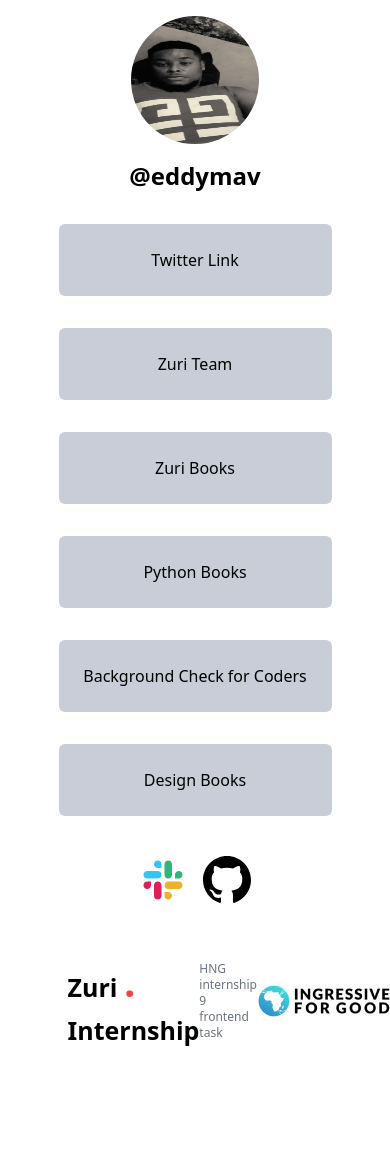
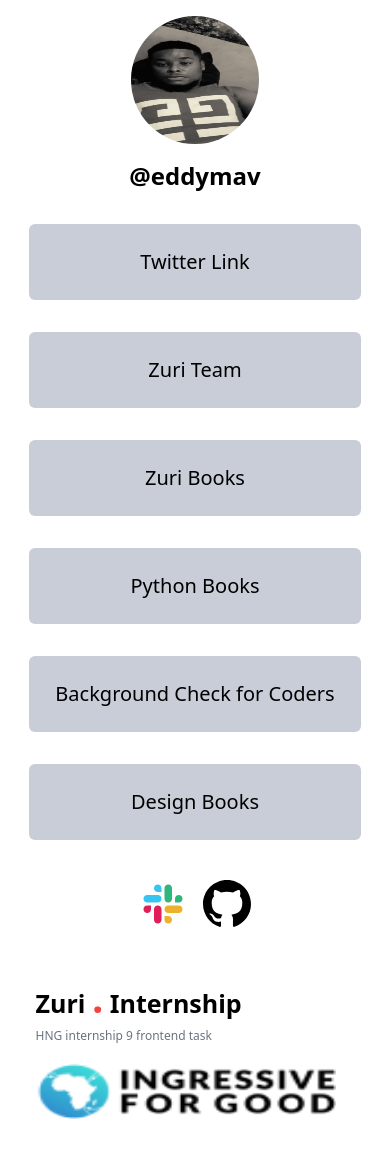
Before and after one commit to Maverickk6/HNG-frontend-task, a React (Vite) app: page / in a window 390 px wide. Before the commit the page ends 1106 px from the top, so only its background shows below. Built offline with nearby package versions, Linux system fonts and the light colour scheme.

Commit message:
mobile view

```diff
--- a/src/App.jsx
+++ b/src/App.jsx
@@ -17,40 +17,40 @@
           </h2>
           {/* <p id="slack">Maverick</p> */}
         </div>
-        <div className="mt-4 w-[70vW] flex flex-col items-center">
-          <a className="my-4 bg-[#c8cdd7] w-full text-center p-6 rounded-md">
+        <div className="mt-4 w-[85vW] sm:w-[70vW] flex flex-col items-center">
+          <a className="my-4 bg-[#c8cdd7] w-full text-center p-6 rounded-md text-xl">
             Twitter Link
           </a>
           <a
-            className="my-4 bg-[#c8cdd7] w-full text-center p-6 rounded-md"
+            className="text-xl my-4 bg-[#c8cdd7] w-full text-center p-6 rounded-md"
             href="https://training.zuri.team/"
             id="btn__zuri"
           >
             Zuri Team
           </a>
           <a
-            className="my-4 bg-[#c8cdd7] w-full text-center p-6 rounded-md"
+            className="text-xl my-4 bg-[#c8cdd7] w-full text-center p-6 rounded-md"
             href="https://books.zuri.team/"
             id="books"
           >
             Zuri Books
           </a>
           <a
-            className="my-4 bg-[#c8cdd7] w-full text-center p-6 rounded-md"
+            className="text-xl my-4 bg-[#c8cdd7] w-full text-center p-6 rounded-md"
             href="https://books.zuri.team/python-for-beginners?ref_id=maverick"
             id="book__python"
           >
             Python Books
           </a>
           <a
-            className="my-4 bg-[#c8cdd7] w-full text-center p-6 rounded-md"
+            className="my-4 bg-[#c8cdd7] w-full text-center p-6 rounded-md text-xl"
             href="https://background.zuri.team"
             id="pitch"
           >
             Background Check for Coders
           </a>
           <a
-            className="my-4 bg-[#c8cdd7] w-full text-center p-6 rounded-md"
+            className="my-4 bg-[#c8cdd7] w-full text-center p-6 rounded-md text-xl"
             href="https://books.zuri.team/design-rules"
             id="book__design"
           >
@@ -61,10 +61,10 @@
             <img src={Git} className="w-12 h-12 ml-2" />
           </div>
         </div>
-        <div className="py-4 px-12 my-6 mt-8 w-[90vW] flex flex-row items-center justify-between">
+        <div className="py-2 sm:py-4 px-4 sm:px-12 my-2 sm:my-6 mt-8 w-[90vW] flex sm:flex-row flex-col justify-between">
           <h1 className="font-bold text-[25px]">Zuri <span className="text-[40px] text-red-500">.</span> Internship</h1>
           <p className="text-xs text-gray-500">HNG internship 9 frontend task</p>
-          <img src={I4G} />
+          <img src={I4G} className="self-left h-[55px] w-[300px] mt-[20px]"/>
         </div>
       </div>
     </div>
--- a/vite.config.js
+++ b/vite.config.js
@@ -3,5 +3,6 @@
 
 // https://vitejs.dev/config/
 export default defineConfig({
+  base: '/maverickk6/',
   plugins: [react()]
 })
```
Also changed, not shown: package.json (+7 -2 lines), 1 other file (tests, documents, lock files or other folders).
